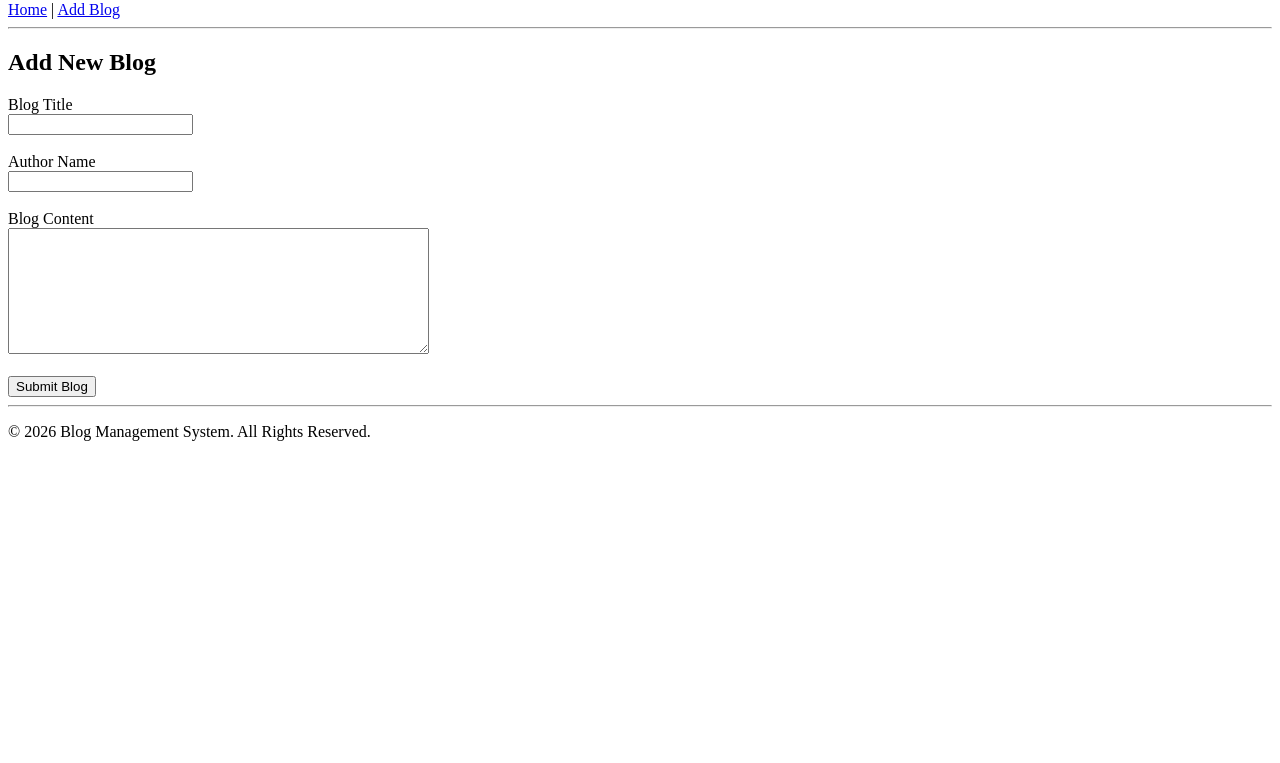
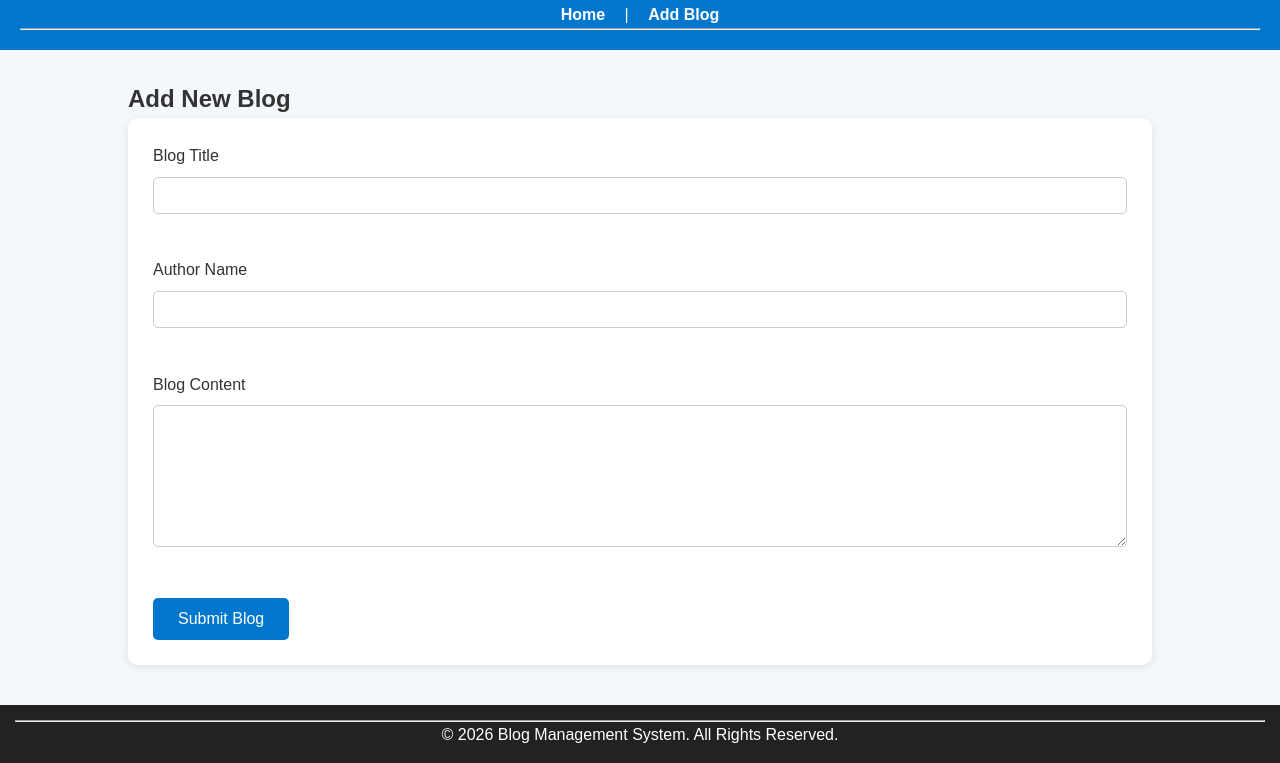
Before and after one commit to athiraswarrier6-spec/Blog-Management-System, a website: page views/add-blog.html in a window 1280 px wide. Shown: the part 79-842 px from the top of the page. Before the commit the page ends 800 px from the top, so only its background shows below. Drawn offline with Linux system fonts and the light colour scheme.

Commit message:
Completed Task 3 - CSS Styling

```diff
--- /dev/null
+++ b/public/style.css
@@ -0,0 +1,93 @@
+/* Reset */
+* {
+    margin: 0;
+    padding: 0;
+    box-sizing: border-box;
+}
+
+/* Body */
+body {
+    font-family: Arial, sans-serif;
+    background-color: #f4f7fc;
+    color: #333;
+    line-height: 1.6;
+}
+
+/* Header */
+header {
+    background-color: #0077cc;
+    color: white;
+    padding: 20px;
+    text-align: center;
+}
+
+/* Navigation */
+nav {
+    margin-top: 10px;
+}
+
+nav a {
+    color: white;
+    text-decoration: none;
+    margin: 0 15px;
+    font-weight: bold;
+}
+
+nav a:hover {
+    text-decoration: underline;
+}
+
+/* Main Content */
+main {
+    width: 80%;
+    margin: 30px auto;
+}
+
+/* Blog Cards */
+article {
+    background: white;
+    padding: 20px;
+    margin: 20px 0;
+    border-radius: 10px;
+    box-shadow: 0 2px 8px rgba(0,0,0,0.1);
+}
+
+/* Form */
+form {
+    background: white;
+    padding: 25px;
+    border-radius: 10px;
+    box-shadow: 0 2px 8px rgba(0,0,0,0.1);
+}
+
+input,
+textarea {
+    width: 100%;
+    padding: 10px;
+    margin: 8px 0 18px;
+    border: 1px solid #ccc;
+    border-radius: 5px;
+}
+
+button {
+    background-color: #0077cc;
+    color: white;
+    padding: 12px 25px;
+    border: none;
+    border-radius: 5px;
+    cursor: pointer;
+    font-size: 16px;
+}
+
+button:hover {
+    background-color: #005fa3;
+}
+
+/* Footer */
+footer {
+    background-color: #222;
+    color: white;
+    text-align: center;
+    padding: 15px;
+    margin-top: 40px;
+}
--- a/server.js
+++ b/server.js
@@ -2,6 +2,7 @@ const express = require("express");
 const path = require("path");
 
 const app = express();
+app.use(express.static("public"));
 const PORT = 3000;
 
 // Home Page
--- a/views/add-blog.html
+++ b/views/add-blog.html
@@ -4,6 +4,7 @@
     <meta charset="UTF-8">
     <meta name="viewport" content="width=device-width, initial-scale=1.0">
     <title>Add Blog</title>
+    <link rel="stylesheet" href="/style.css">
 </head>
 
 <body>
```
Also changed, not shown: views/index.html (+1 -0 lines).
